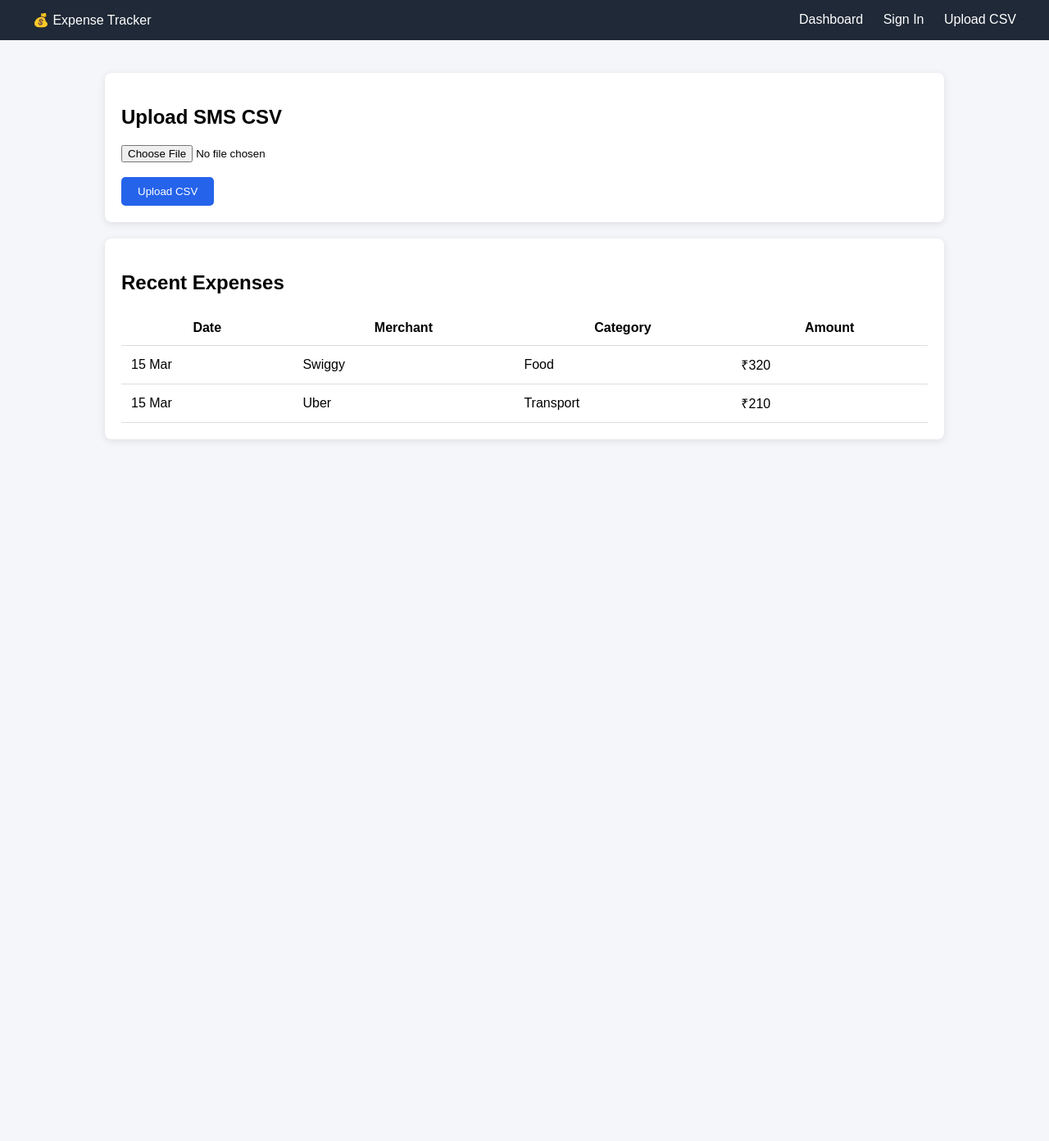
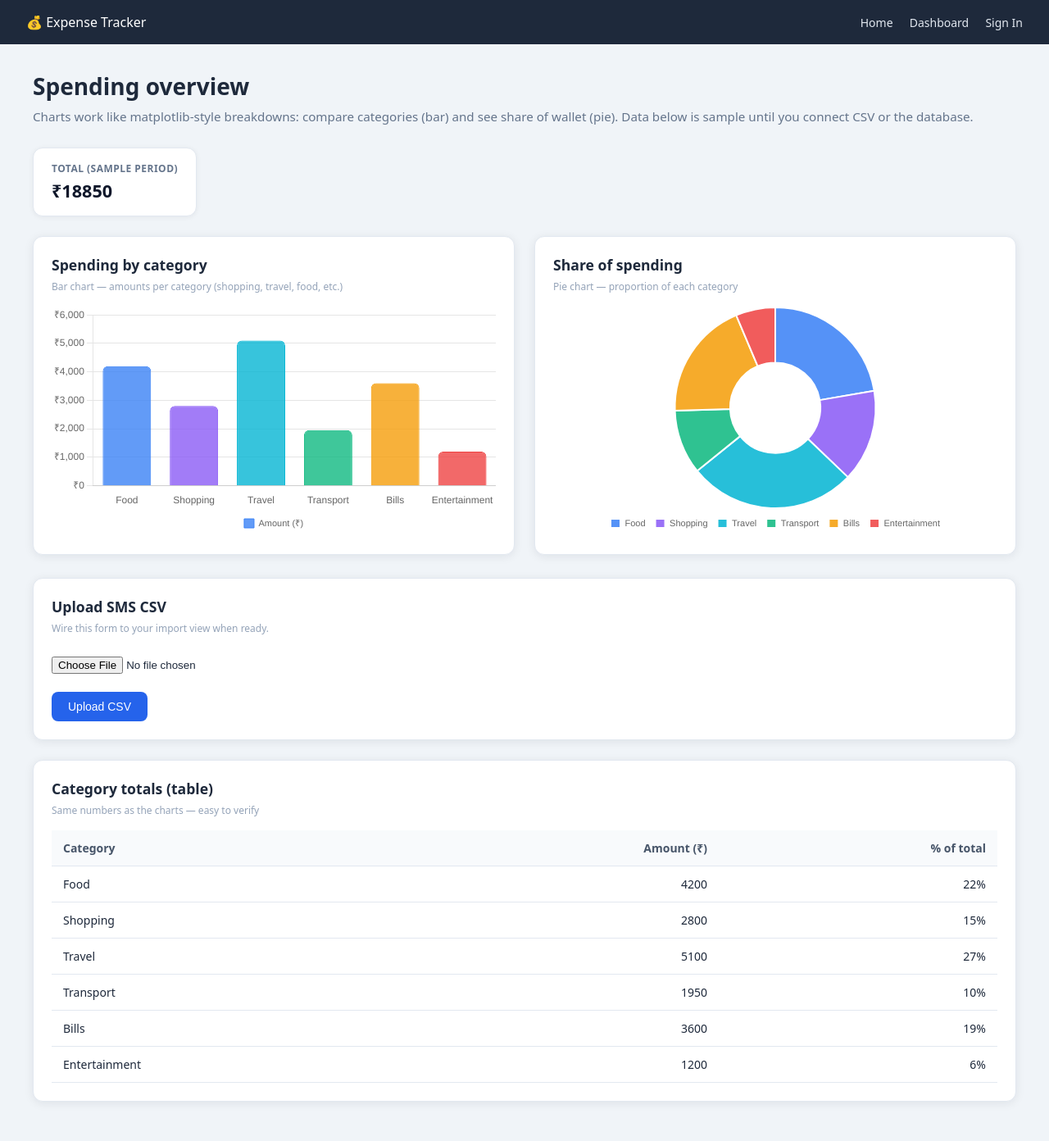
Before and after one commit to Anup-rDeshmukh/project, a Django app: page /dashboard/ in a window 1280 px wide. Shown: the whole page at 82% size. Before the commit the page ends 538 px from the top, so only its background shows below. Run offline with Django 5.2, Linux system fonts and the light colour scheme.

Commit message:
template changes  updated views

```diff
--- a/expence tracker/project/expense_ai/apps/expenses/templates/dashboard.html
+++ b/expence tracker/project/expense_ai/apps/expenses/templates/dashboard.html
@@ -1,59 +1,145 @@
 <!DOCTYPE html>
 
-<html>
+<html lang="en">
 <head>
+<meta charset="UTF-8">
+<meta name="viewport" content="width=device-width, initial-scale=1.0">
 <title>Expense Tracker Dashboard</title>
+
+<script src="https://cdn.jsdelivr.net/npm/chart.js@4.4.1/dist/chart.umd.min.js" crossorigin="anonymous"></script>
 
 <style>
 
 body{
-font-family: Arial;
+font-family: system-ui, -apple-system, Segoe UI, Roboto, Arial, sans-serif;
 margin:0;
-background:#f5f6fa;
+background:#f0f4f8;
+color:#1e293b;
 }
-
-/* NAVBAR */
 
 .navbar{
 display:flex;
 justify-content:space-between;
-background:#1f2937;
-padding:15px 40px;
+align-items:center;
+flex-wrap:wrap;
+gap:12px;
+background:#1e293b;
+padding:16px 32px;
 color:white;
 }
 
 .navbar a{
-color:white;
+color:#e2e8f0;
 text-decoration:none;
-margin-left:20px;
+margin-left:16px;
+font-size:14px;
 }
 
-/* CONTAINER */
+.navbar a:hover{
+color:white;
+}
 
 .container{
-width:80%;
-margin:auto;
-margin-top:40px;
+max-width:1200px;
+margin:0 auto;
+padding:32px 24px 48px;
 }
 
-/* CARD */
+.page-title{
+font-size:1.75rem;
+font-weight:700;
+margin:0 0 8px;
+}
+
+.page-sub{
+color:#64748b;
+font-size:0.95rem;
+margin:0 0 28px;
+}
+
+.charts-grid{
+display:grid;
+grid-template-columns: repeat(auto-fit, minmax(320px, 1fr));
+gap:24px;
+margin-bottom:28px;
+}
 
 .card{
 background:white;
-padding:20px;
-border-radius:8px;
-margin-bottom:20px;
-box-shadow:0 2px 10px rgba(0,0,0,0.1);
+padding:22px;
+border-radius:12px;
+box-shadow:0 2px 12px rgba(15,23,42,0.08);
+border:1px solid #e2e8f0;
+}
+
+.card h2{
+margin:0 0 6px;
+font-size:1.1rem;
+font-weight:600;
+}
+
+.card .hint{
+font-size:12px;
+color:#94a3b8;
+margin:0 0 16px;
+}
+
+.chart-wrap{
+position:relative;
+height:280px;
+max-height:320px;
+}
+
+.summary-row{
+display:flex;
+flex-wrap:wrap;
+gap:16px;
+margin-bottom:24px;
+}
+
+.summary-pill{
+background:white;
+padding:16px 22px;
+border-radius:12px;
+border:1px solid #e2e8f0;
+box-shadow:0 1px 6px rgba(15,23,42,0.06);
+}
+
+.summary-pill strong{
+display:block;
+font-size:0.75rem;
+text-transform:uppercase;
+letter-spacing:0.04em;
+color:#64748b;
+margin-bottom:4px;
+}
+
+.summary-pill span{
+font-size:1.35rem;
+font-weight:700;
+color:#0f172a;
 }
 
 table{
 width:100%;
 border-collapse:collapse;
+font-size:14px;
 }
 
 th,td{
-padding:12px;
-border-bottom:1px solid #ddd;
+padding:12px 14px;
+text-align:left;
+border-bottom:1px solid #e2e8f0;
+}
+
+th{
+background:#f8fafc;
+font-weight:600;
+color:#475569;
+}
+
+tr:hover td{
+background:#fafbfc;
 }
 
 button{
@@ -61,8 +147,17 @@ padding:10px 20px;
 background:#2563eb;
 color:white;
 border:none;
-border-radius:5px;
+border-radius:8px;
 cursor:pointer;
+font-size:14px;
+}
+
+button:hover{
+background:#1d4ed8;
+}
+
+.upload-card input[type="file"]{
+margin-top:10px;
 }
 
 </style>
@@ -72,67 +167,170 @@ cursor:pointer;
 <body>
 
 <div class="navbar">
+<div>💰 Expense Tracker</div>
+<div>
+<a href="/">Home</a>
+<a href="/dashboard/">Dashboard</a>
+<a href="/signin/">Sign In</a>
+</div>
+</div>
 
-<div>💰 Expense Tracker</div>
+<div class="container">
 
-<div>
-<a href="/">Dashboard</a>
-<a href="/signin">Sign In</a>
-<a href="/upload">Upload CSV</a>
+<h1 class="page-title">Spending overview</h1>
+<p class="page-sub">Charts work like matplotlib-style breakdowns: compare categories (bar) and see share of wallet (pie). Data below is sample until you connect CSV or the database.</p>
+
+<div class="summary-row">
+<div class="summary-pill">
+<strong>Total (sample period)</strong>
+<span>₹{{ total_spending|floatformat:0 }}</span>
+</div>
+</div>
+
+<div class="charts-grid">
+
+<div class="card">
+<h2>Spending by category</h2>
+<p class="hint">Bar chart — amounts per category (shopping, travel, food, etc.)</p>
+<div class="chart-wrap">
+<canvas id="barChart" aria-label="Bar chart of spending by category"></canvas>
+</div>
+</div>
+
+<div class="card">
+<h2>Share of spending</h2>
+<p class="hint">Pie chart — proportion of each category</p>
+<div class="chart-wrap">
+<canvas id="pieChart" aria-label="Pie chart of spending share"></canvas>
+</div>
 </div>
 
 </div>
 
-<div class="container">
-
-<div class="card">
-
+<div class="card upload-card">
 <h2>Upload SMS CSV</h2>
-
+<p class="hint">Wire this form to your import view when ready.</p>
 <form method="POST" enctype="multipart/form-data">
-
-<input type="file" name="csv">
-
+<input type="file" name="csv" accept=".csv">
 <br><br>
-
 <button type="submit">Upload CSV</button>
-
 </form>
-
 </div>
 
-<div class="card">
-
-<h2>Recent Expenses</h2>
-
+<div class="card" style="margin-top:24px;">
+<h2>Category totals (table)</h2>
+<p class="hint">Same numbers as the charts — easy to verify</p>
 <table>
-
+<thead>
 <tr>
-<th>Date</th>
-<th>Merchant</th>
 <th>Category</th>
-<th>Amount</th>
+<th style="text-align:right;">Amount (₹)</th>
+<th style="text-align:right;">% of total</th>
 </tr>
-
+</thead>
+<tbody>
+{% for row in spending_by_category %}
 <tr>
-<td>15 Mar</td>
-<td>Swiggy</td>
-<td>Food</td>
-<td>₹320</td>
+<td>{{ row.category }}</td>
+<td style="text-align:right;">{{ row.amount|floatformat:0 }}</td>
+<td style="text-align:right;">{% widthratio row.amount total_spending 100 %}%</td>
 </tr>
-
-<tr>
-<td>15 Mar</td>
-<td>Uber</td>
-<td>Transport</td>
-<td>₹210</td>
-</tr>
-
+{% empty %}
+<tr><td colspan="3">No spending data yet.</td></tr>
+{% endfor %}
+</tbody>
 </table>
-
 </div>
 
 </div>
 
+{{ chart_data|json_script:"spending-chart-data" }}
+
+<script>
+(function () {
+  const el = document.getElementById('spending-chart-data');
+  if (!el) return;
+  const payload = JSON.parse(el.textContent);
+  const labels = payload.labels || [];
+  const amounts = payload.amounts || [];
+
+  const colors = [
+    '#3b82f6', '#8b5cf6', '#06b6d4', '#10b981',
+    '#f59e0b', '#ef4444', '#ec4899', '#6366f1'
+  ];
+
+  const commonOptions = {
+    responsive: true,
+    maintainAspectRatio: false,
+    plugins: {
+      legend: {
+        position: 'bottom',
+        labels: { boxWidth: 12, padding: 12, font: { size: 11 } }
+      },
+      tooltip: {
+        callbacks: {
+          label: function (ctx) {
+            const v = ctx.raw;
+            const n = typeof v === 'number' ? v : (v && v.y) || 0;
+            return ' ₹' + n.toLocaleString('en-IN', { maximumFractionDigits: 0 });
+          }
+        }
+      }
+    }
+  };
+
+  const barCtx = document.getElementById('barChart');
+  if (barCtx) {
+    new Chart(barCtx, {
+      type: 'bar',
+      data: {
+        labels,
+        datasets: [{
+          label: 'Amount (₹)',
+          data: amounts,
+          backgroundColor: labels.map((_, i) => colors[i % colors.length] + 'cc'),
+          borderColor: labels.map((_, i) => colors[i % colors.length]),
+          borderWidth: 1,
+          borderRadius: 6
+        }]
+      },
+      options: {
+        ...commonOptions,
+        scales: {
+          x: { grid: { display: false }, ticks: { maxRotation: 45, minRotation: 0 } },
+          y: {
+            beginAtZero: true,
+            ticks: {
+              callback: function (val) { return '₹' + Number(val).toLocaleString('en-IN'); }
+            }
+          }
+        }
+      }
+    });
+  }
+
+  const pieCtx = document.getElementById('pieChart');
+  if (pieCtx) {
+    new Chart(pieCtx, {
+      type: 'doughnut',
+      data: {
+        labels,
+        datasets: [{
+          data: amounts,
+          backgroundColor: labels.map((_, i) => colors[i % colors.length] + 'dd'),
+          borderColor: '#fff',
+          borderWidth: 2,
+          hoverOffset: 8
+        }]
+      },
+      options: {
+        ...commonOptions,
+        cutout: '45%'
+      }
+    });
+  }
+})();
+</script>
+
 </body>
 </html>
--- a/expence tracker/project/expense_ai/apps/expenses/views.py
+++ b/expence tracker/project/expense_ai/apps/expenses/views.py
@@ -1,4 +1,5 @@
 from django.shortcuts import render
+
 
 def home(request):
 
@@ -12,7 +13,30 @@ def home(request):
 
 
 def dashboard(request):
-    return render(request,'dashboard.html')
+    # Sample data — replace with parsed CSV / DB totals later
+    spending_by_category = [
+        {"category": "Food", "amount": 4200.0},
+        {"category": "Shopping", "amount": 2800.0},
+        {"category": "Travel", "amount": 5100.0},
+        {"category": "Transport", "amount": 1950.0},
+        {"category": "Bills", "amount": 3600.0},
+        {"category": "Entertainment", "amount": 1200.0},
+    ]
+    chart_data = {
+        "labels": [row["category"] for row in spending_by_category],
+        "amounts": [row["amount"] for row in spending_by_category],
+    }
+    total_spending = sum(row["amount"] for row in spending_by_category)
+    return render(
+        request,
+        "dashboard.html",
+        {
+            "spending_by_category": spending_by_category,
+            "chart_data": chart_data,
+            "total_spending": total_spending,
+        },
+    )
+
 
 def signin(request):
-    return render(request,'signin.html')
+    return render(request, "signin.html")
```
Also changed, not shown: expence tracker/project/expense_ai/apps/expenses/templates/signin.html (+13 -0 lines).
